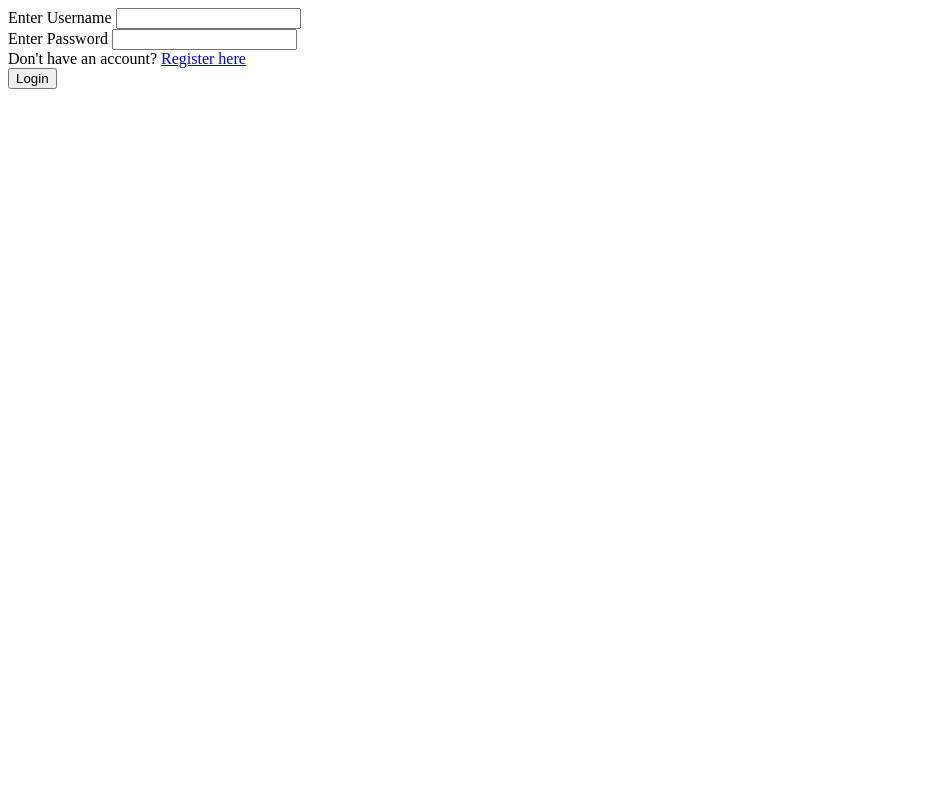
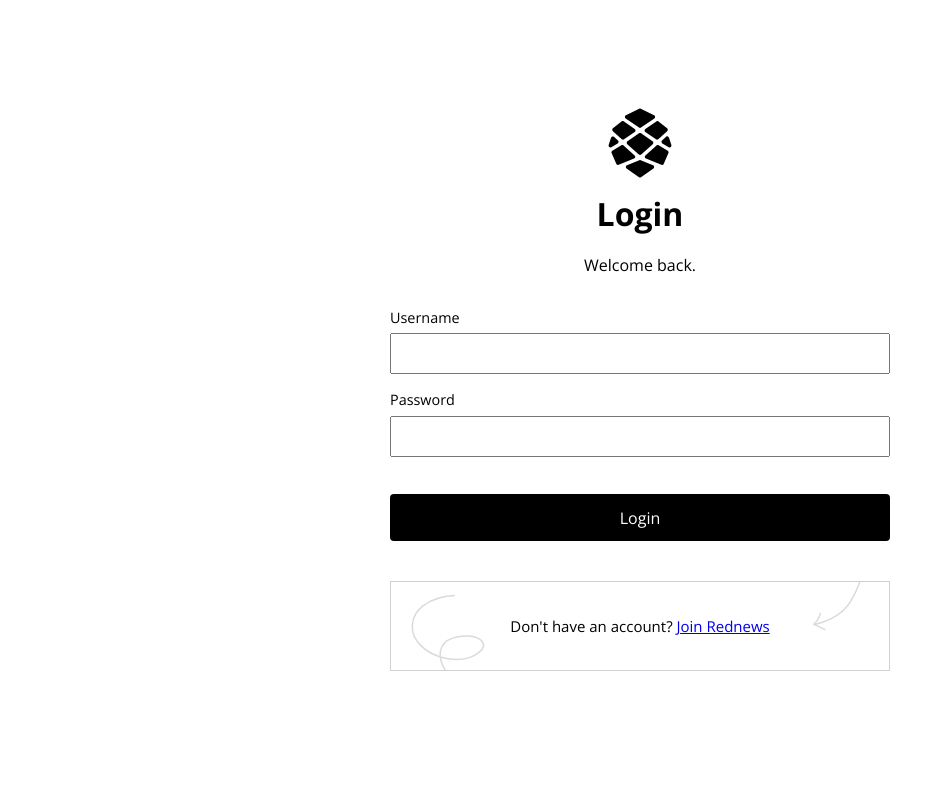
Before and after one commit to Greg-GJE/news-reddit, a Django app: page /users/login in a window 1280 px wide. Shown: the whole page, without its empty margins (0-945 px from the left). Run offline with Django 4.2, Linux system fonts and the light colour scheme.

Commit message:
Designed the Login Page

```diff
--- a/static/users/css/login.css
+++ b/static/users/css/login.css
@@ -0,0 +1,132 @@
+@import url('https://fonts.googleapis.com/css2?family=Open+Sans:wght@400;700&family=Roboto+Slab:wght@400;700&display=swap');
+
+
+* {
+    box-sizing: border-box;
+    margin: 0;
+    padding: 0;
+    font-family: 'Open Sans', 'sans-serif';
+}
+
+.container {
+    width: 100%;
+    height: 100vh;
+    overflow: hidden;
+}
+
+.form-container {
+    max-width: 500px;
+    margin: 6.2rem auto;
+}
+
+.logo-section {
+    text-align: center;
+}
+
+.logo-section img {
+    width: 70px;
+}
+
+.form-header {
+    width: 100%;
+    text-align: center;
+}
+
+.form-header p {
+    margin-top: 1.2rem;
+}
+
+.form-row {
+    width: 100%;
+    display: block;
+    margin: 1rem 0;
+}
+
+form {
+    width: 100%;
+    margin-top: 2rem;
+}
+
+form label {
+    display: block;
+    font-size: 0.9rem;
+}
+
+form input {
+    width: 100%;
+    padding: 0.6rem;
+    margin-top: 0.4rem;
+}
+
+.login-btn {
+    width: 100%;
+    padding: 0.8rem;
+    margin-top: 1.3rem;
+    background-color: #000;
+    color: #fff;
+    border: none;
+    border-radius: 4px;
+    font-size: 1rem;
+    cursor: pointer;
+}
+
+.messages-section {
+    max-width: 60%;
+    margin: 2rem auto;
+}
+
+.error {
+    display: flex;
+    padding: 0.3rem 0.5rem;
+    flex-direction: row;
+    justify-content: space-between;
+    align-items: center;
+    border: 1px solid rgb(255, 56, 56);
+    background-color: rgb(255, 224, 221);
+    color: rgb(128, 0, 0);
+}
+
+
+
+.error button {
+    background-color: transparent;
+    border: none;
+    padding: 0.3rem 0.8rem;
+}
+
+svg:not(:root) {
+    overflow: hidden;
+}
+
+.register-cta-section {
+    margin-top: 40px;
+    padding-top: 32px;
+    padding-bottom: 32px;
+    background-color: #fff;
+    position: relative;
+    overflow: hidden;
+    border: 1px solid #d1d1d1;
+    text-align: center !important;
+    font-size: 15px;
+    line-height: 1.6;
+}
+
+.login__alt-cta__img {
+    position: absolute;
+    pointer-events: none;
+    stroke: #d1d1d1;
+    fill: none;
+    opacity: 0.8;
+    stroke-width: 1.5;
+    stroke-linecap: round;
+}
+
+.login__alt-cta__img01 {
+    left: 4%;
+    bottom: -10px;
+}
+
+.login__alt-cta__img02 {
+    right: 5%;
+    top: 0;
+}
--- a/static/users/css/register.css
+++ b/static/users/css/register.css
@@ -1,6 +1,6 @@
 @import url('https://fonts.googleapis.com/css2?family=Open+Sans:wght@400;700&family=Roboto+Slab:wght@400;700&display=swap');
 
-* {
+*, ::before, ::after {
     box-sizing: border-box;
     padding: 0;
     margin: 0;
@@ -160,6 +160,8 @@ form input {
     cursor: pointer;
 }
 
+
+
 .hidden {
     display: none;
   }
--- a/users/templates/users/login.html
+++ b/users/templates/users/login.html
@@ -1,34 +1,74 @@
+{% load static %}
 <!DOCTYPE html>
 <html lang="en">
   <head>
-    <meta charset="UTF-8">
-    <meta name="viewport" content="width=device-width, initial-scale=1.0">
+    <meta charset="UTF-8" />
+    <meta name="viewport" content="width=device-width, initial-scale=1.0" />
+    <link rel="stylesheet" href="{% static 'users/css/login.css' %}" />
     <title>Login</title>
   </head>
   <body>
+    <div class="container">
+      <div class="form-container">
+        <div class="logo-section">
+          <img src="{% static 'images/logo_header_black.svg' %}" />
+        </div>
+        <div class="form-header">
+          <h1>Login</h1>
+          <p>Welcome back.</p>
+        </div>
         {% if messages %}
-        <div role="alert">
+        <div class="messages-section">
           {% for message in messages %}
-                {{message.tags}} -> {{ message }}
+          <small class="{{message.tags}}">
+            <span>{{message}}</span>
+            <button>X</button>
+          </small>
           {% endfor %}
         </div>
         {% endif %}
         <form method="post" autocomplete="off">
           {% csrf_token %}
-        <div>
-            <label for="username">Enter Username</label>
-            <input type="text" id="username" name="username" autocomplete="false" required>
+          <div class="form-row">
+            <label for="username">Username</label>
+            <input
+              type="text"
+              id="username"
+              name="username"
+              autocomplete="false"
+              required
+            />
           </div>
-        <div>
-            <label for="password">Enter Password</label>
-            <input type="password" id="password" name="password" autocomplete="false" required>
+          <div class="form-row">
+            <label for="password">Password</label>
+            <input
+              type="password"
+              id="password"
+              name="password"
+              autocomplete="false"
+              required
+            />
           </div>
-        <div>
-            Don't have an account? <a href="{% url 'users:register' %}">Register here</a>
-        </div>
-        <div>
-            <button type="submit">Login</button>
+          <div class="form-row">
+            <button class="login-btn" type="submit">Login</button>
           </div>
         </form>
+        <div class="register-cta-section">
+          <div>
+            Don't have an account?
+            <a href="{% url 'users:register' %}">Join Rednews</a>
+          </div>
+          <svg class="login__alt-cta__img login__alt-cta__img01" width="182" height="86" xmlns="http://www.w3.org/2000/svg">
+            <path d="M43.268 1.471c-11.206.54-22.788 3.669-31.596 10.734C-1.078 22.435-2.35 39.097 9.405 51.12c11.884 12.154 32.194 17.12 48.204 12.741 4.955-1.355 19.666-8.944 13.358-16.521-6.018-7.229-21.23-5.946-28.683-3.458-6.158 2.056-11.646 6.205-12.796 12.96-2.248 13.209 7.936 25.114 17.727 32.555 16.072 12.213 35.92 19.617 55.411 23.973 19.712 4.406 42.14 6.367 61.06-1.73 6.398-2.737 11.807-7.276 16.11-12.636.399-.497 1.542-2.033 1.164-1.52"></path>
+          </svg>
+          <svg class="login__alt-cta__img login__alt-cta__img02" width="53" height="51" xmlns="http://www.w3.org/2000/svg">
+            <g>
+              <path d="M13.81 47.388c-2.05-.767-4.005-1.768-5.967-2.716a64.79 64.79 0 0 0-4.025-1.792c-.063-.025-1.036-.312-.998-.456.081-.313.512-.654.71-.877 1.072-1.197 2.106-2.416 3.004-3.744 1.273-1.882 2.492-4.036 2.763-6.3"></path>
+              <path d="M3 42.42c15.225-3.279 28.41-9.747 36.76-23.393C46.038 8.767 50.728-3.093 52.217-15"></path>
+            </g>
+          </svg>
+        </div>
+      </div>
+    </div>
   </body>
 </html>
--- a/users/templates/users/register.html
+++ b/users/templates/users/register.html
@@ -25,7 +25,7 @@
                 </div>
             </div>
             <div class="nav-footer">
-                <div>Footer</div>
+                <div>&copy; Red News inc.</div>
             </div>
         </section>
         <section id="register-section">
```
Also changed, not shown: static/images/logo_header_black.svg (added). Lines whose indentation alone changed are shown as unchanged.
